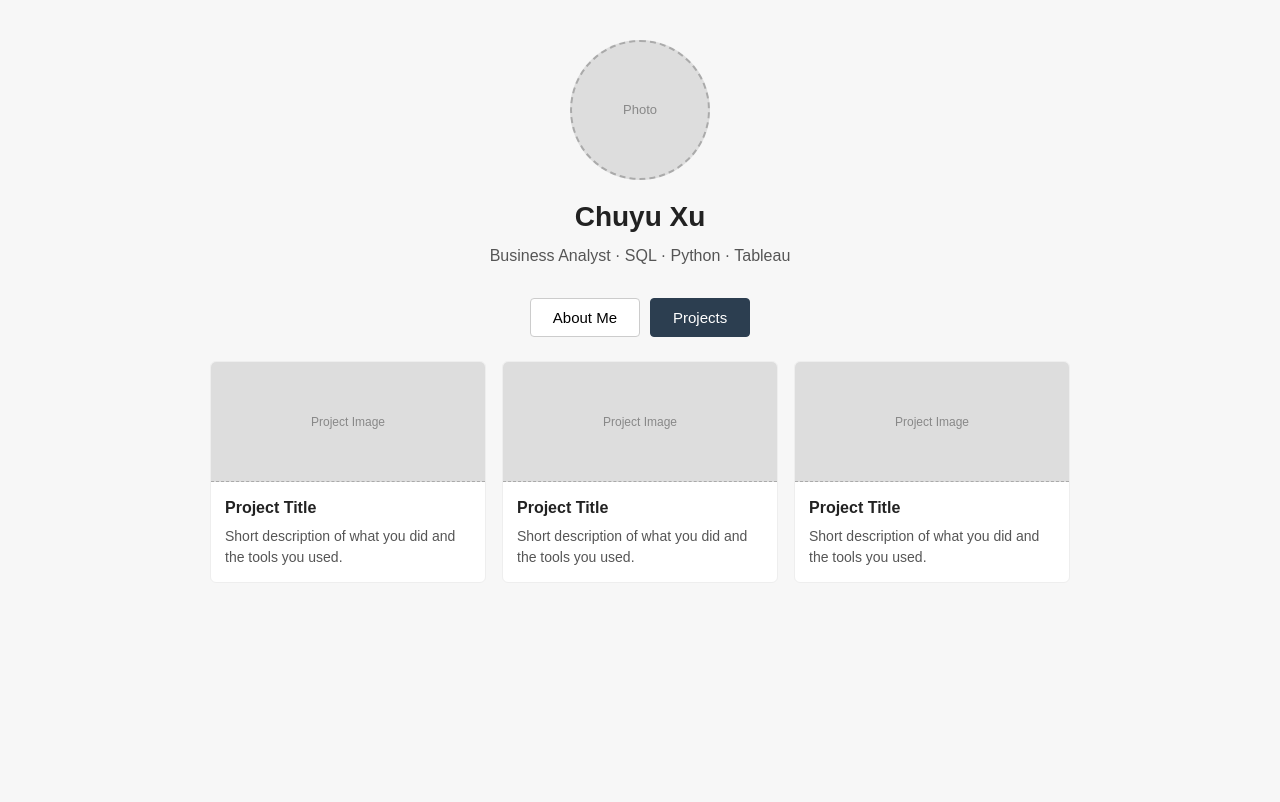
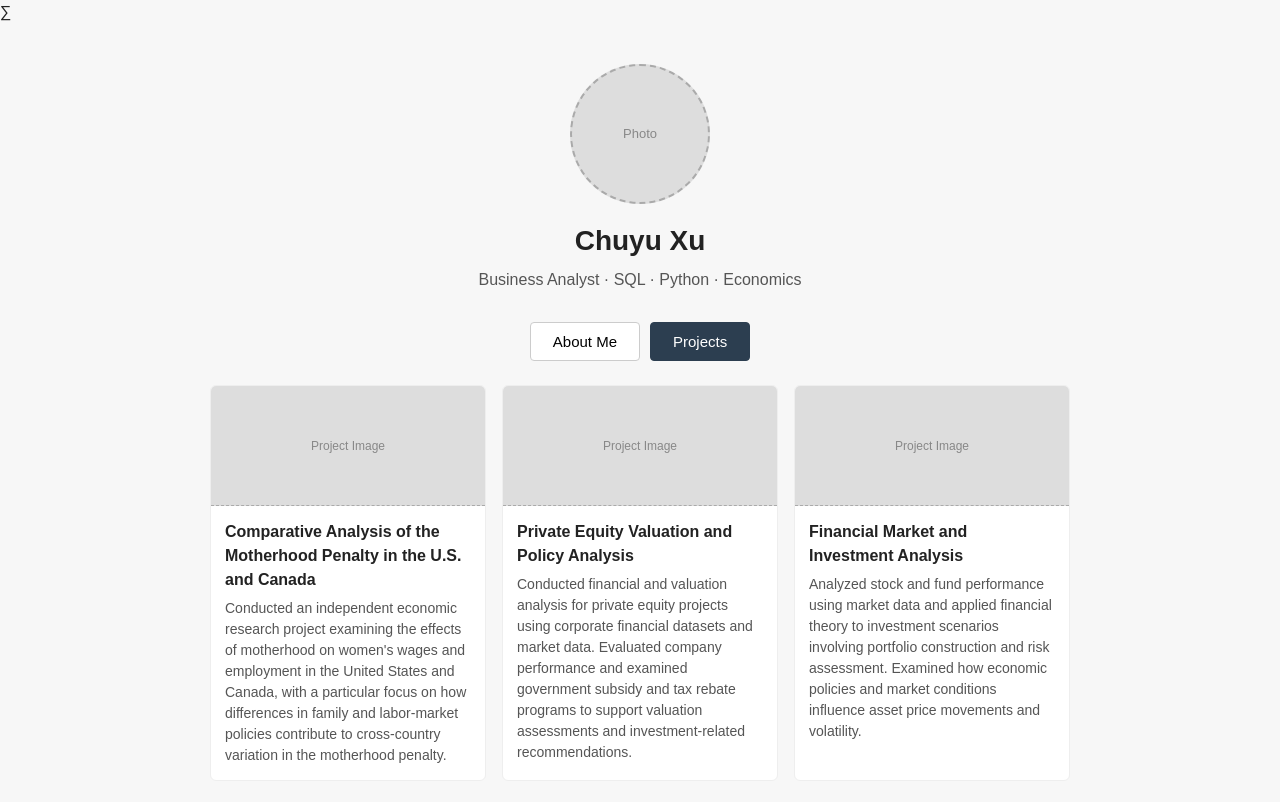
Before and after one commit to KatherineXu9/KatherineXu9.github.io, a plain HTML site: page index.html in a window 1280 px wide. Both pictures are taken after a click on the button "Projects". Drawn offline with Linux system fonts and the light colour scheme.

Commit message:
Update portfolio content

```diff
--- a/index.html
+++ b/index.html
@@ -1,4 +1,4 @@
-<!-- Generated with Claude -->
+∑<!-- Generated with Claude -->
 
 <!doctype html>
 <html lang="en">
@@ -155,7 +155,7 @@
         <div class="photo">Photo</div>
 
         <h1>Chuyu Xu</h1>
-        <p>Business Analyst · SQL · Python · Tableau</p>
+        <p>Business Analyst · SQL · Python · Economics</p>
       </header>
 
       <!-- ============================================================
@@ -186,8 +186,10 @@
           <div class="card">
             <div class="card-photo">Project Image</div>
             <div class="card-text">
-              <h3>Project Title</h3>
-              <p>Short description of what you did and the tools you used.</p>
+              <h3>Comparative Analysis of the Motherhood Penalty in the U.S. and Canada</h3>
+              <p>
+Conducted an independent economic research project examining the effects of motherhood on women's wages and employment in the United States and Canada, with a particular focus on how differences in family and labor-market policies contribute to cross-country variation in the motherhood penalty.
+              </p>
             </div>
           </div>
 
@@ -195,8 +197,8 @@
           <div class="card">
             <div class="card-photo">Project Image</div>
             <div class="card-text">
-              <h3>Project Title</h3>
-              <p>Short description of what you did and the tools you used.</p>
+              <h3>Private Equity Valuation and Policy Analysis</h3>
+              <p>Conducted financial and valuation analysis for private equity projects using corporate financial datasets and market data. Evaluated company performance and examined government subsidy and tax rebate programs to support valuation assessments and investment-related recommendations.</p>
             </div>
           </div>
 
@@ -204,8 +206,8 @@
           <div class="card">
             <div class="card-photo">Project Image</div>
             <div class="card-text">
-              <h3>Project Title</h3>
-              <p>Short description of what you did and the tools you used.</p>
+              <h3>Financial Market and Investment Analysis</h3>
+              <p>Analyzed stock and fund performance using market data and applied financial theory to investment scenarios involving portfolio construction and risk assessment. Examined how economic policies and market conditions influence asset price movements and volatility.</p>
             </div>
           </div>
         </div>
```
